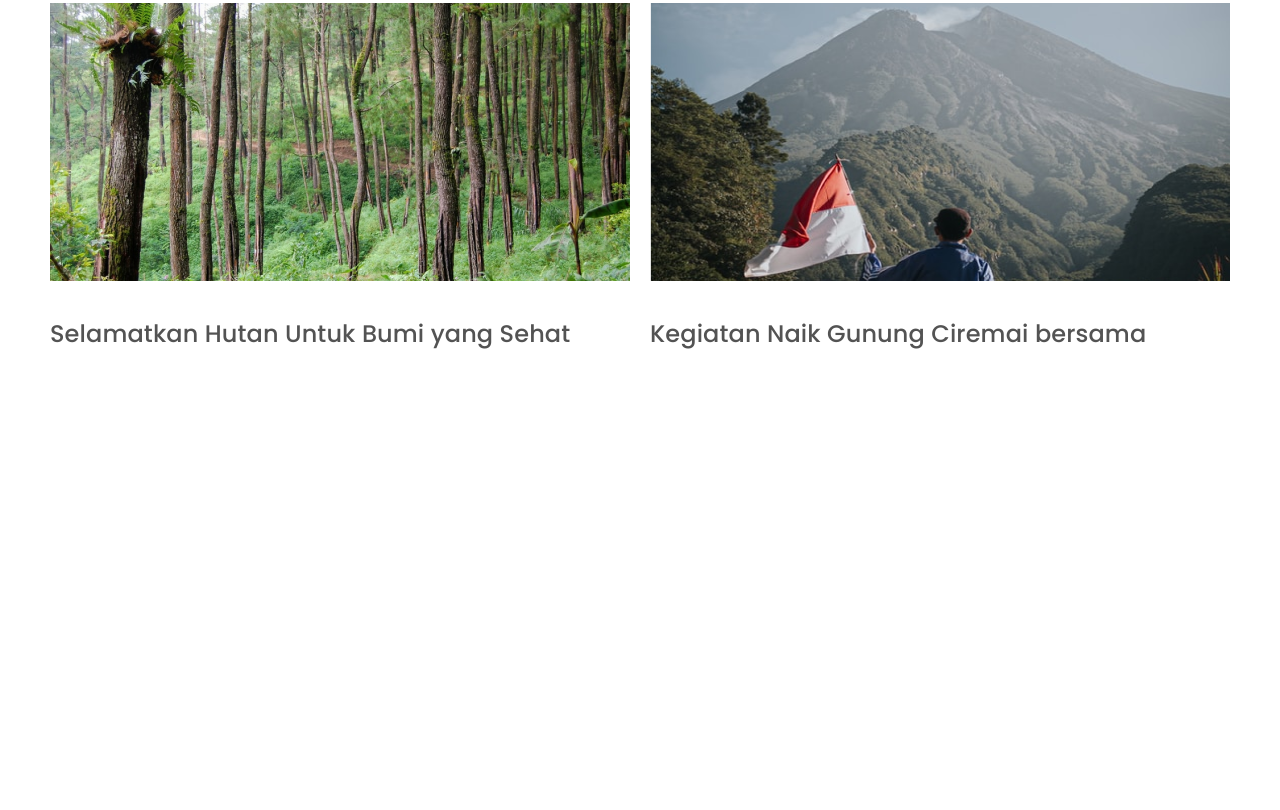
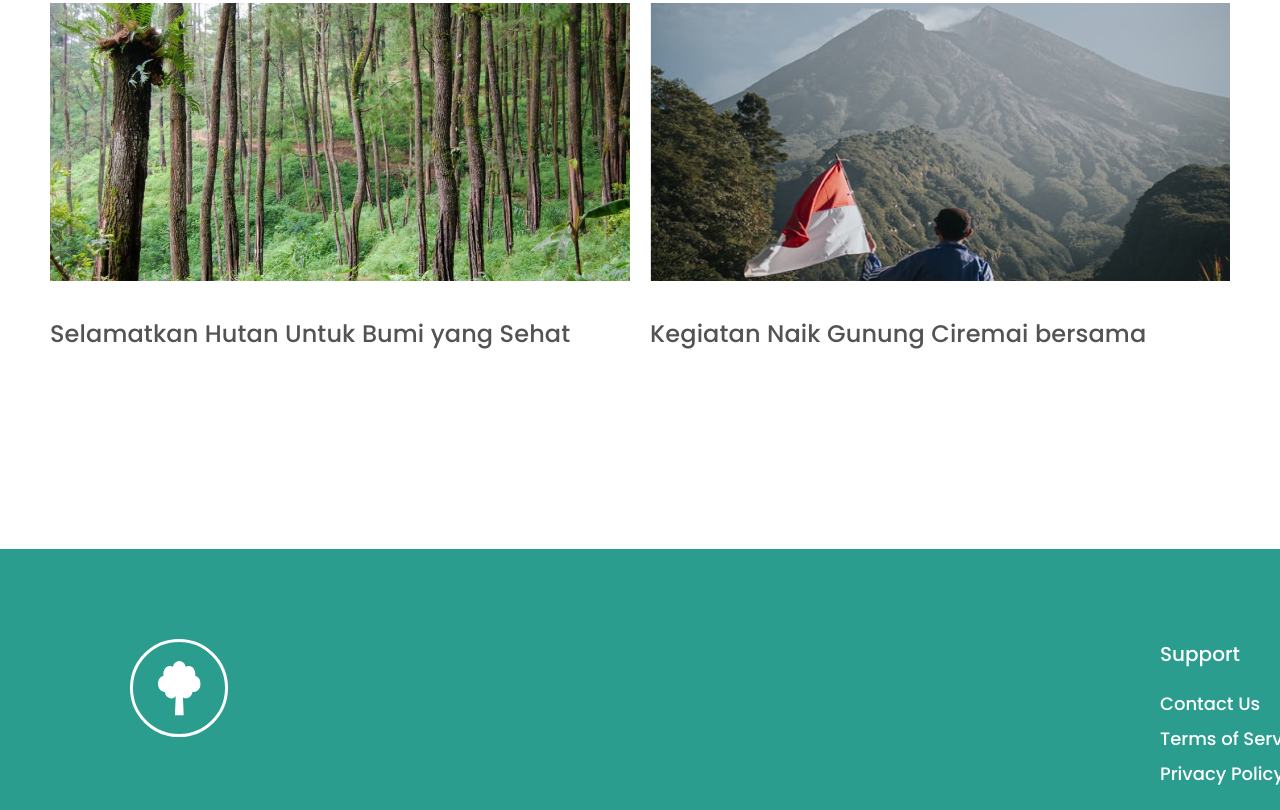
Before and after one commit to giorgikilosanidze/davaleba-5, a plain HTML site: page index.html in a window 1280 px wide. Shown: the part 1990-2800 px from the top of the page. Before the commit the page ends 2539 px from the top, so only its background shows below. Drawn offline with Linux system fonts and the light colour scheme.

Commit message:
add footer

```diff
--- a/css/style.css
+++ b/css/style.css
@@ -8,7 +8,6 @@ header {
 
 .header_logo {
     vertical-align: middle;
-    margin-right: 857px;
     width: 46px;
     height: 46px;
 }
@@ -16,6 +15,7 @@ header {
 .header_nav {
     display: inline-block;
     vertical-align: middle;
+    margin-left: 857px;
 }
 
 .header_list {
@@ -106,7 +106,6 @@ header {
     font-style: normal;
     font-weight: 500;
     line-height: 48px;
-    /* 150% */
     letter-spacing: 0.16px;
 }
 
@@ -117,7 +116,6 @@ header {
     font-style: italic;
     font-weight: 400;
     line-height: 27px;
-    /* 150% */
     letter-spacing: 0.09px;
     margin: 27px 0 45px 0;
 }
@@ -176,6 +174,53 @@ figcaption {
     margin-top: 32px;
 }
 
-.fig1{
+.fig1 {
     margin-right: 16px;
 }
+
+/* footer */
+
+footer {
+    width: 1440px;
+    background: #2A9D8F;
+    padding: 90px 130px;
+    margin: auto;
+}
+
+.footer_logo {
+    width: 98px;
+    height: 98px;
+    vertical-align: top;
+    margin-right: 928px;
+}
+
+.footer_nav {
+    display: inline-block;
+    vertical-align: top;
+}
+
+.footer_item1 {
+    margin: 21px 0 8px 0;
+}
+
+.footer_item2 {
+    margin-bottom: 8px;
+}
+
+.big_link {
+    color: #FFF;
+    font-family: 'Poppins', sans-serif;
+    font-size: 20px;
+    font-style: normal;
+    font-weight: 500;
+    line-height: 30px;
+}
+
+.small_link {
+    color: #FFF;
+    font-family: 'Poppins', sans-serif;
+    font-size: 18px;
+    font-style: normal;
+    font-weight: 400;
+    line-height: 27px;
+}
--- a/index.html
+++ b/index.html
@@ -50,6 +50,18 @@
             <figcaption>Kegiatan Naik Gunung Ciremai bersama</figcaption>
         </figure>
     </section>
+    <!-- footer -->
+    <footer>
+        <img src="images/Frame 12.svg" alt="logo" class="footer_logo">
+        <nav class="footer_nav">
+            <ul>
+                <li><a href="" class="big_link">Support</a></li>
+                <li class="footer_item1"><a href="" class="small_link">Contact Us</a></li>
+                <li class="footer_item2"><a href="" class="small_link">Terms of Service</a></li>
+                <li><a href="" class="small_link">Privacy Policy</a></li>
+            </ul>
+        </nav>
+    </footer>
 </body>
 
 </html>
```
